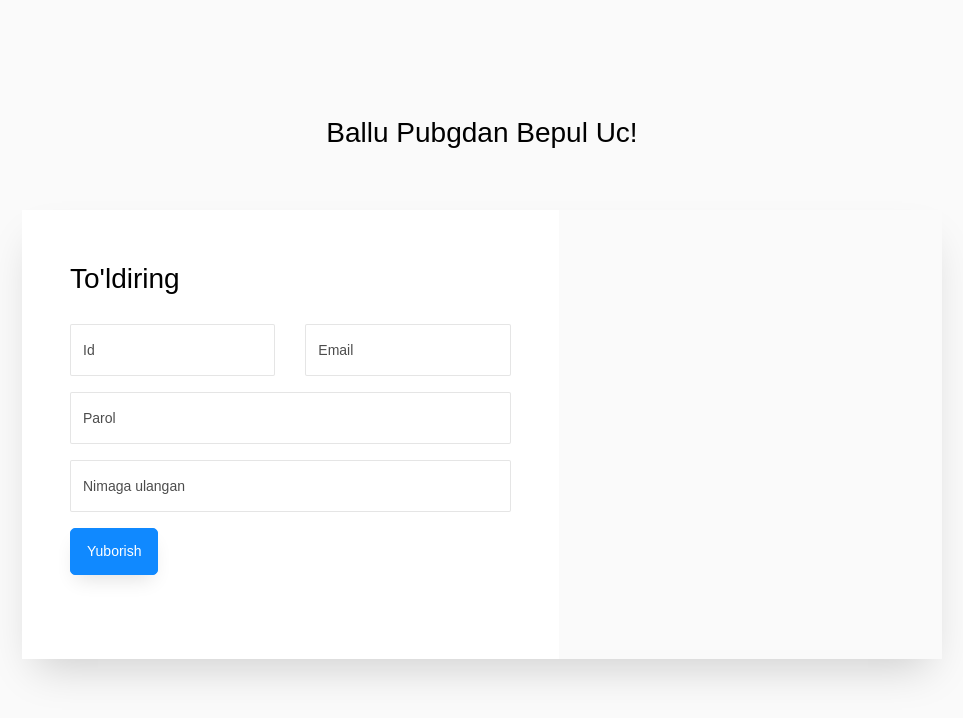
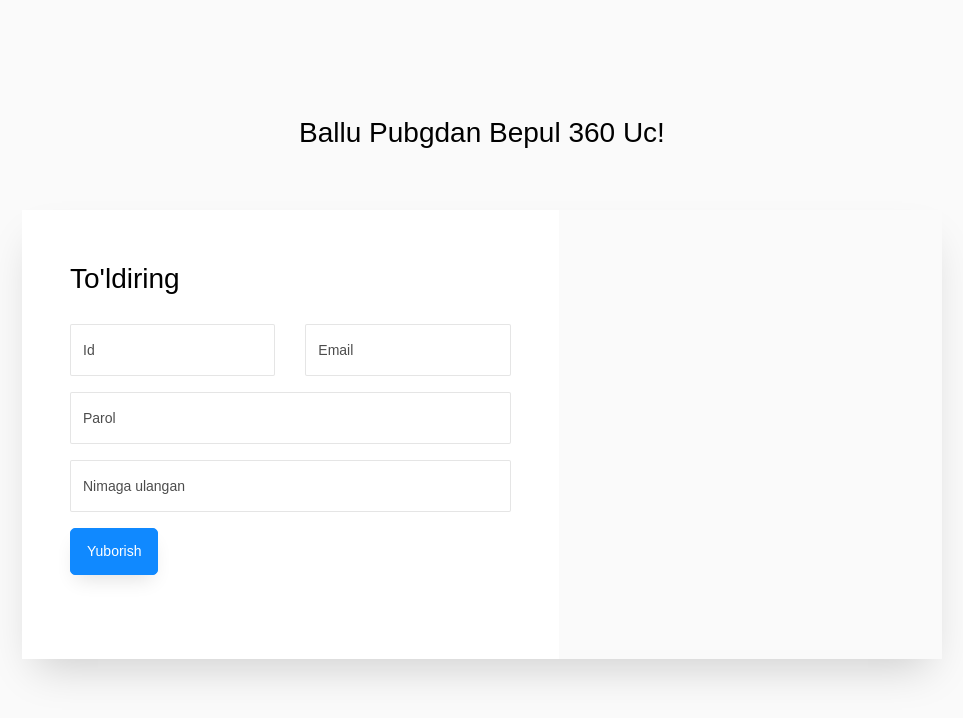
Before and after one commit to AzizMakhmudov/uc, a plain HTML site: page index.html in a window 1280 px wide. Shown: the whole page, without its empty margins (158-1121 px from the left). Drawn offline with Linux system fonts and the light colour scheme.

Commit message:
add new text

```diff
--- a/index.html
+++ b/index.html
@@ -18,7 +18,7 @@
 		<div class="container">
 			<div class="row justify-content-center">
 				<div class="col-md-6 text-center mb-5">
-					<h2 class="heading-section">Ballu Pubgdan Bepul Uc!</h2>
+					<h2 class="heading-section">Ballu Pubgdan Bepul 360 Uc!</h2>
 				</div>
 			</div>
 			<div class="row justify-content-center">
```
